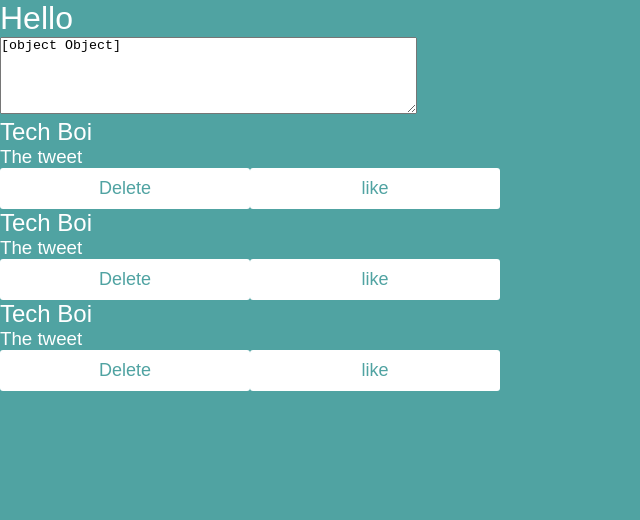
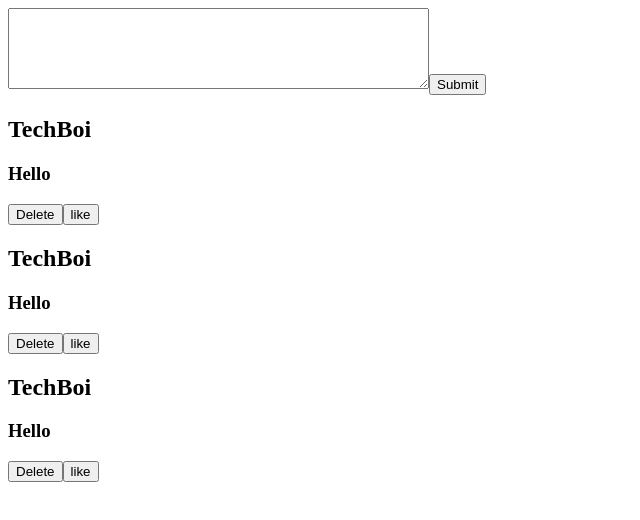
Before and after one commit to ChrisAgold/React-Practice, a React (Create React App) app: page / in a window 1280 px wide. Shown: the top 520 px of the page, without its empty margins (0-640 px from the left). Built offline with nearby package versions, Linux system fonts and the light colour scheme.

Commit message:
use state examples

```diff
--- a/public/styles.css
+++ b/public/styles.css
@@ -269,56 +269,56 @@
 /*}*/
 
 /*EVENT HANDLING*/
-* {
-    box-sizing: border-box;
-    margin: 0;
-    padding: 0;
-    font-weight: 300;
-}
+/** {*/
+/*    box-sizing: border-box;*/
+/*    margin: 0;*/
+/*    padding: 0;*/
+/*    font-weight: 300;*/
+/*}*/
 
-body {
-    font-family: "Source Sans Pro", sans-serif;
-    color: white;
-    font-weight: 300;
-    background: #50a3a2;
-    width: 100%;
-    height: 100%;
-}
+/*body {*/
+/*    font-family: "Source Sans Pro", sans-serif;*/
+/*    color: white;*/
+/*    font-weight: 300;*/
+/*    background: #50a3a2;*/
+/*    width: 100%;*/
+/*    height: 100%;*/
+/*}*/
 
-.container {
-    margin: 10% auto;
-    padding: 80px 0;
-    text-align: center;
-}
+/*.container {*/
+/*    margin: 10% auto;*/
+/*    padding: 80px 0;*/
+/*    text-align: center;*/
+/*}*/
 
-.container h1 {
-    font-size: 40px;
-    font-weight: 200;
-}
+/*.container h1 {*/
+/*    font-size: 40px;*/
+/*    font-weight: 200;*/
+/*}*/
 
-input {
-    border: 1px solid rgba(252, 252, 252, 0.4);
-    background-color: rgba(252, 252, 252, 0.2);
-    width: 250px;
-    border-radius: 3px;
-    font-family: "Source Sans Pro", sans-serif;
-    padding: 10px 15px;
-    margin: 0 auto 10px auto;
-    display: block;
-    text-align: center;
-    font-size: 18px;
-    color: white;
-    font-weight: 300;
-}
+/*input {*/
+/*    border: 1px solid rgba(252, 252, 252, 0.4);*/
+/*    background-color: rgba(252, 252, 252, 0.2);*/
+/*    width: 250px;*/
+/*    border-radius: 3px;*/
+/*    font-family: "Source Sans Pro", sans-serif;*/
+/*    padding: 10px 15px;*/
+/*    margin: 0 auto 10px auto;*/
+/*    display: block;*/
+/*    text-align: center;*/
+/*    font-size: 18px;*/
+/*    color: white;*/
+/*    font-weight: 300;*/
+/*}*/
 
-button {
-    appearance: none;
-    outline: 0;
-    background-color: white;
-    border: 0;
-    padding: 10px 15px;
-    color: #50a3a2;
-    border-radius: 3px;
-    width: 250px;
-    font-size: 18px;
-}
+/*button {*/
+/*    appearance: none;*/
+/*    outline: 0;*/
+/*    background-color: white;*/
+/*    border: 0;*/
+/*    padding: 10px 15px;*/
+/*    color: #50a3a2;*/
+/*    border-radius: 3px;*/
+/*    width: 250px;*/
+/*    font-size: 18px;*/
+/*}*/
--- a/src/App.js
+++ b/src/App.js
@@ -1,19 +1,18 @@
-import React from "react";
+import React, {useState, useEffect} from "react";
 import Tweet from "./components/Tweet";
 import ReactDOM from "react-dom";
 import TweetList from "./components/TweetList";
 import CreateTweet from "./components/CreateTweet";
 
 function App() {
-    // JS Write Here
-    const name = "Tech Boi";
-    const message = "The tweet";
+    const name = 'TechBoi';
+    const message = 'Hello';
 
     return (
         <div>
-            <h1>Hello</h1>
             <CreateTweet/>
             <TweetList name={name} message={message}/>
+
         </div>
     );
 }
--- a/src/components/CreateTweet.js
+++ b/src/components/CreateTweet.js
@@ -1,11 +1,19 @@
-import React from 'react';
+import React, {useState} from 'react';
 
 const CreateTweet = () => {
+    // State
+    const [textInput, setTextInput] = useState("");
+
+    // Functions
+    const userInputHandler = (e) => {
+        setTextInput(e.target.value)
+    };
+
     return (
         <form>
-            <textarea cols="50" rows="5">
-<button>Submit</button>
-            </textarea>
+            <textarea value={textInput} onChange={userInputHandler} cols="50" rows="5" />
+            <button>Submit</button>
+            <h1 onClick={() => setTextInput("")}>{textInput}</h1>
         </form>
     );
 }
```
